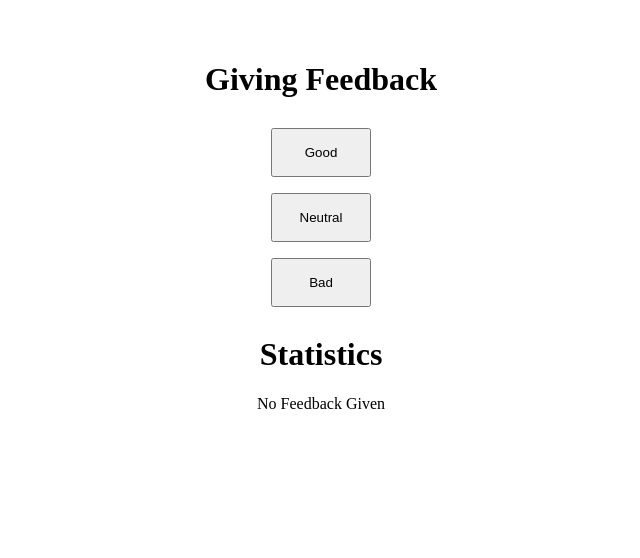
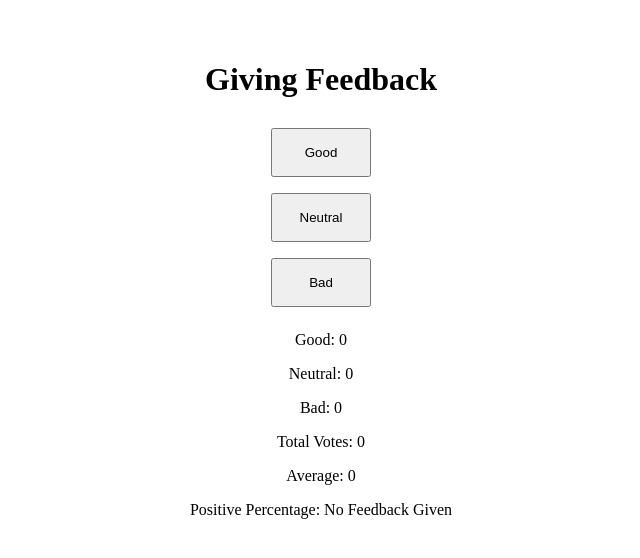
Before and after one commit to Haupt04/MOOC-Full-Stack, a React (Vite) app in the folder part1/unicafe/: page / in a window 1280 px wide. Shown: the top 558 px of the page, without its empty margins (319-959 px from the left). Built offline with nearby package versions, Linux system fonts and the light colour scheme.

Commit message:
Completed 1.10

```diff
--- a/part1/unicafe/src/App.jsx
+++ b/part1/unicafe/src/App.jsx
@@ -1,6 +1,7 @@
 import { useState } from 'react'
 import './App.css'
 import { Button } from './components/Button'
+import StatisticsLine from './components/StatisticsLine'
 
 
 const Statistics = ({props}) => {
@@ -10,22 +11,26 @@ const Statistics = ({props}) => {
   let average = (Good - Bad) / all
   let percentage = Good / all * 100
 
+  if (all> 0) {
+    average = average.toString()
+  } else {
+    average = "0"
+  }
+
+  if (all > 0){
+    percentage = percentage.toString() + "%"
+  } else {
+    percentage = "No Feedback Given"
+  }
 
   return (
     <div>
-      <h1>Statistics</h1>
-      {all > 0 ? (
-          <>
-           <p>Good: {Good}</p>
-        <p>Neutral: {Neutral}</p>
-        <p>Bad: {Bad}</p>
-        <br/>
-        <p>Total Votes: {all}</p>
-
-        <p>Average: { average > 0 ? average.toString() : "0"} </p>
-
-        <p>Positive Percentage: { percentage > 0 ? percentage.toString() + "%": "0%"}</p>
-        </>) : (<p>No Feedback Given</p>)}
+      <StatisticsLine text="Good: " value={Good} />
+      <StatisticsLine text="Neutral:" value={Neutral} />
+      <StatisticsLine text="Bad: " value={Bad} />
+      <StatisticsLine text="Total Votes: " value={all} />
+      <StatisticsLine text="Average: " value={average} />
+      <StatisticsLine text="Positive Percentage: " value={percentage} />
     </div>
   )
 }
--- /dev/null
+++ b/part1/unicafe/src/components/StatisticsLine.jsx
@@ -0,0 +1,8 @@
+
+const StatisticsLine = ({text, value}) => {
+  return (
+   <p>{text} {value}</p>
+  )
+}
+
+export default StatisticsLine
```
Also changed, not shown: part1/unicafe/src/components/Statistics.jsx (deleted, +0 -25 lines).
